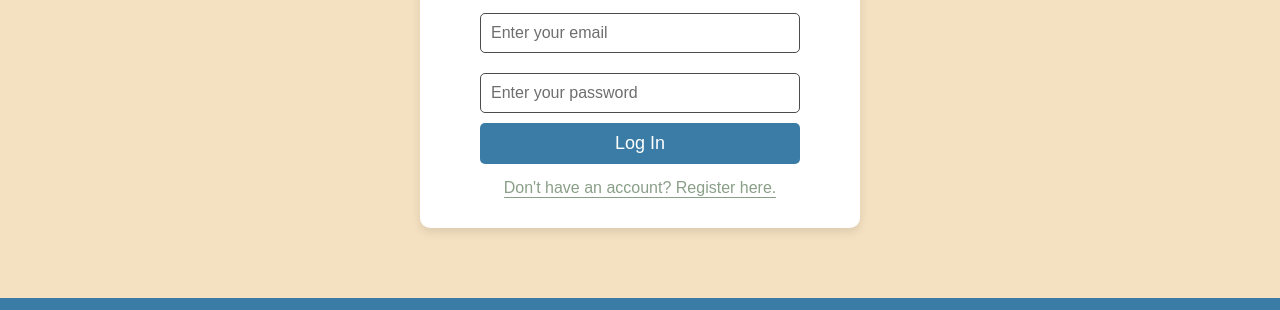
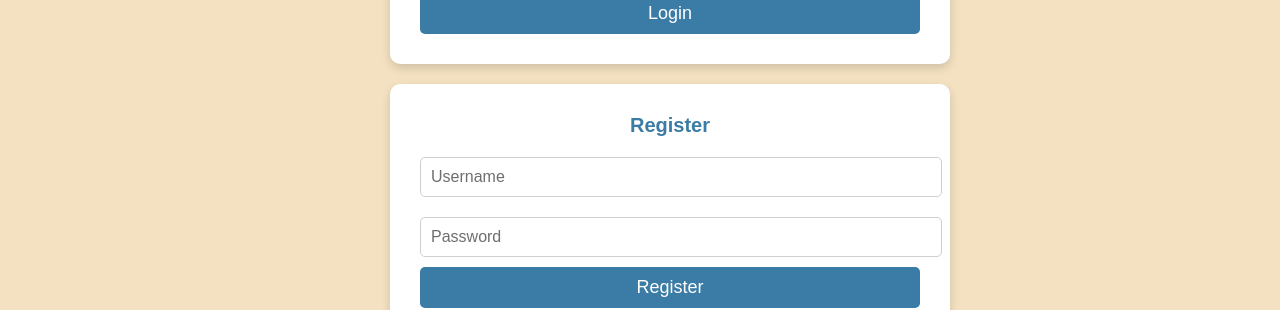
Before and after one commit to echenjones/shelfshare, a website: page login.html in a window 1280 px wide. Shown: the part 326-636 px from the top of the page. Drawn offline with Linux system fonts and the light colour scheme.

Commit message:
Update login.html

```diff
--- a/login.html
+++ b/login.html
@@ -2,147 +2,136 @@
 <html lang="en">
     <head>
         <meta charset="UTF-8">
-        <meta name="description" content="ShelfShare is a community-based platform that allows local book lovers to easily exchange books with each other through a flexible subscription model, promoting affordable reading and sustainability.">
         <meta name="viewport" content="width=device-width, initial-scale=1.0">
 
-        <title>ShelfShare | Log In</title>
+        <title>Login | ShelfShare</title>
         <link rel="icon" type="image/x-icon" href="icon.png">
         <link rel="stylesheet" href="style.css"/>
         <link rel="stylesheet" href="https://cdnjs.cloudflare.com/ajax/libs/font-awesome/4.7.0/css/font-awesome.min.css"> <!-- For hamburger and social media icons -->
         <style type="text/css">
+            body {
+                margin: 0;
+                padding: 0;
+                display: flex;
+                justify-content: center;
+                align-items: center;
+                min-height: 100vh;
+                font-family: "Avenir", Arial, sans-serif;
+                background-color: #F4E1C1; /* Soft tan background */
+            }
+
+            .container {
+                display: flex;
+                flex-direction: column;
+                gap: 20px; /* Adds space between the two boxes */
+                align-items: center;
+                max-width: 500px;
+                width: 100%;
+            }
+
             .content {
-                margin: 0 20%;
-                padding: 70px 0 20px 0;
-            }
-            .form-container {
-                max-width: 400px;
-                padding: 20px 20px 30px 20px;
-                background-color: #FFFFFF;
+                width: 100%;
+                padding: 30px;
+                background-color: #FFFFFF; /* White box for contrast */
                 border-radius: 10px;
-                box-shadow: 0 4px 10px rgba(0, 0, 0, 0.1);
+                box-shadow: 0 4px 10px rgba(0, 0, 0, 0.15);
                 text-align: center;
             }
-            .form-container h1 {
-                margin-bottom: 20px;
+
+            .content h3 {
+                font-size: 20px;
                 color: #3A7CA5;
-                text-align: center;
+                margin-bottom: 10px;
             }
-            .form-container input {
-                box-sizing: border-box;
+
+            .content input {
                 width: 100%;
                 padding: 10px;
                 margin: 10px 0;
-                border: 1px solid #4C4C4C;
+                border: 1px solid #CFCFCF;
                 border-radius: 5px;
                 font-size: 16px;
             }
-            .form-container button {
+
+            .content button {
                 width: 100%;
                 padding: 10px;
                 background-color: #3A7CA5;
-                color:  #FFFFFF;
+                color: #FFFFFF;
                 border: none;
                 border-radius: 5px;
                 font-size: 18px;
                 cursor: pointer;
-                transition: background-color 0.3s;
+                transition: background-color 0.3s ease;
             }
-            .form-container button:hover {
+
+            .content button:hover {
                 background-color: #2A5A7F;
             }
-            .form-container .toggle-btn {
-                margin-top: 10px;
-                display: inline-block;
-                padding-top: 5px;
-                border-bottom: 1px solid #8A9F88;
-                border-radius: 0px;
-                color: #8A9F88;
-                text-decoration: none;
-            }
-            .form-container .toggle-btn:hover {
-                border-bottom: 1px solid #6F8972;
-                border-radius: 0px;
-                color: #6F8972;
-            }
 
-            #message {
-                margin-top: 10px;
+            p {
                 font-size: 14px;
-            }
-            #loginForm {
-                margin: 0px 20px;
-                padding: 0px 20px;
+                color: #6E6E6E;
             }
 
             @media (max-width: 600px) {
-                .content {
-                    margin: 0 50px;
-                }
-                .form-container .toggle-btn {
-                    font-size: 12px;
+                .container {
+                    width: 90%;
                 }
             }
         </style>
-
-        <!-- Header -->
-        <script src="header.js"></script>
     </head>
 
 <body>
+    <div class="container">
+        <!-- Login Box -->
         <div class="content">
-            <div class="form-container">
-                <h1>Log In</h1>
-                <div id="message"></div>
-                <form id="loginForm">
-                    <input type="email" id="email" required placeholder="Enter your email">
-                    <input type="password" id="password" required placeholder="Enter your password">
-                    <button type="submit">Log In</button>
-                </form>
-                <a href="https://echenjones.github.io/shelfshare/register.html" class="toggle-btn">Don't have an account? Register here.</a>
+            <h3>Login</h3>
+            <input type="text" id="loginUsername" placeholder="Username">
+            <input type="password" id="loginPassword" placeholder="Password">
+            <button onclick="login()">Login</button>
+        </div>
+
+        <!-- Register Box -->
+        <div class="content">
+            <h3>Register</h3>
+            <input type="text" id="regUsername" placeholder="Username">
+            <input type="password" id="regPassword" placeholder="Password">
+            <button onclick="register()">Register</button>
         </div>
     </div>
 
-        <!-- Footer -->
-        <script src="footer.js"></script>
+    <script>
+        async function register() {
+            const username = document.getElementById('regUsername').value;
+            const password = document.getElementById('regPassword').value;
 
-        <script>
-            document.getElementById("loginForm").addEventListener("submit", async (event) => {
-                event.preventDefault(); // Prevent default form submission
+            const response = await fetch('/register', {
+                method: 'POST',
+                headers: { 'Content-Type': 'application/json' },
+                body: JSON.stringify({ username, password }),
+            });
+            alert(await response.text());
+        }
 
-                const email = document.getElementById("email").value;
-                const password = document.getElementById("password").value;
-                const message = document.getElementById("message");
+        async function login() {
+            const username = document.getElementById('loginUsername').value;
+            const password = document.getElementById('loginPassword').value;
 
-                try {
             const response = await fetch('/login', {
                 method: 'POST',
-                        headers: {
-                            'Content-Type': 'application/json'
-                        },
-                        body: JSON.stringify({ email, password })
+                headers: { 'Content-Type': 'application/json' },
+                body: JSON.stringify({ username, password }),
             });
-
             const data = await response.json();
 
-                    if (data.status === "success") {
-                        // Store the JWT token and redirect to profile
-                        localStorage.setItem('token', data.token);
-                        message.style.color = "green";
-                        message.innerText = "Login successful! Redirecting...";
-                        setTimeout(() => {
-                            window.location.href = "https://echenjones.github.io/shelfshare/profile/view.html";
-                        }, 2000); // Redirect after 2 seconds
+            if (response.ok) {
+                localStorage.setItem('currentUser', JSON.stringify(data.user));
+                window.location.href = 'profile.html';
             } else {
-                        // Show error message if login failed
-                        message.innerText = data.message;
-                        message.style.color = "#B75F52";
+                alert(data.message || 'Login failed');
             }
-                } catch (err) {
-                    console.error('Error during login:', err);
-                    message.innerText = "An error occurred. Please try again later.";
-                    message.style.color = "#B75F52";
         }
-            });
     </script>
 </body>
 </html>
```
Lines whose indentation alone changed are shown as unchanged.
